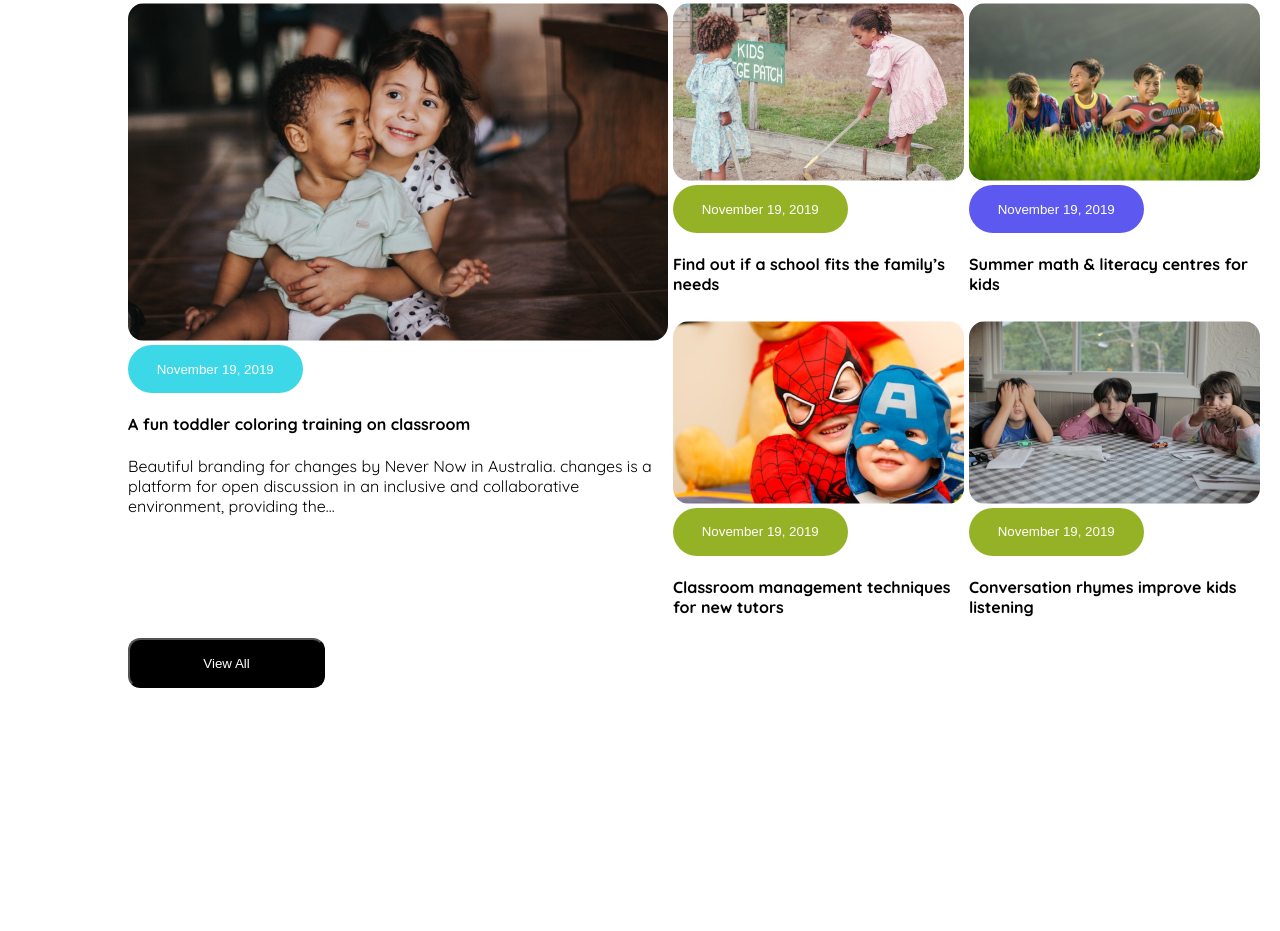
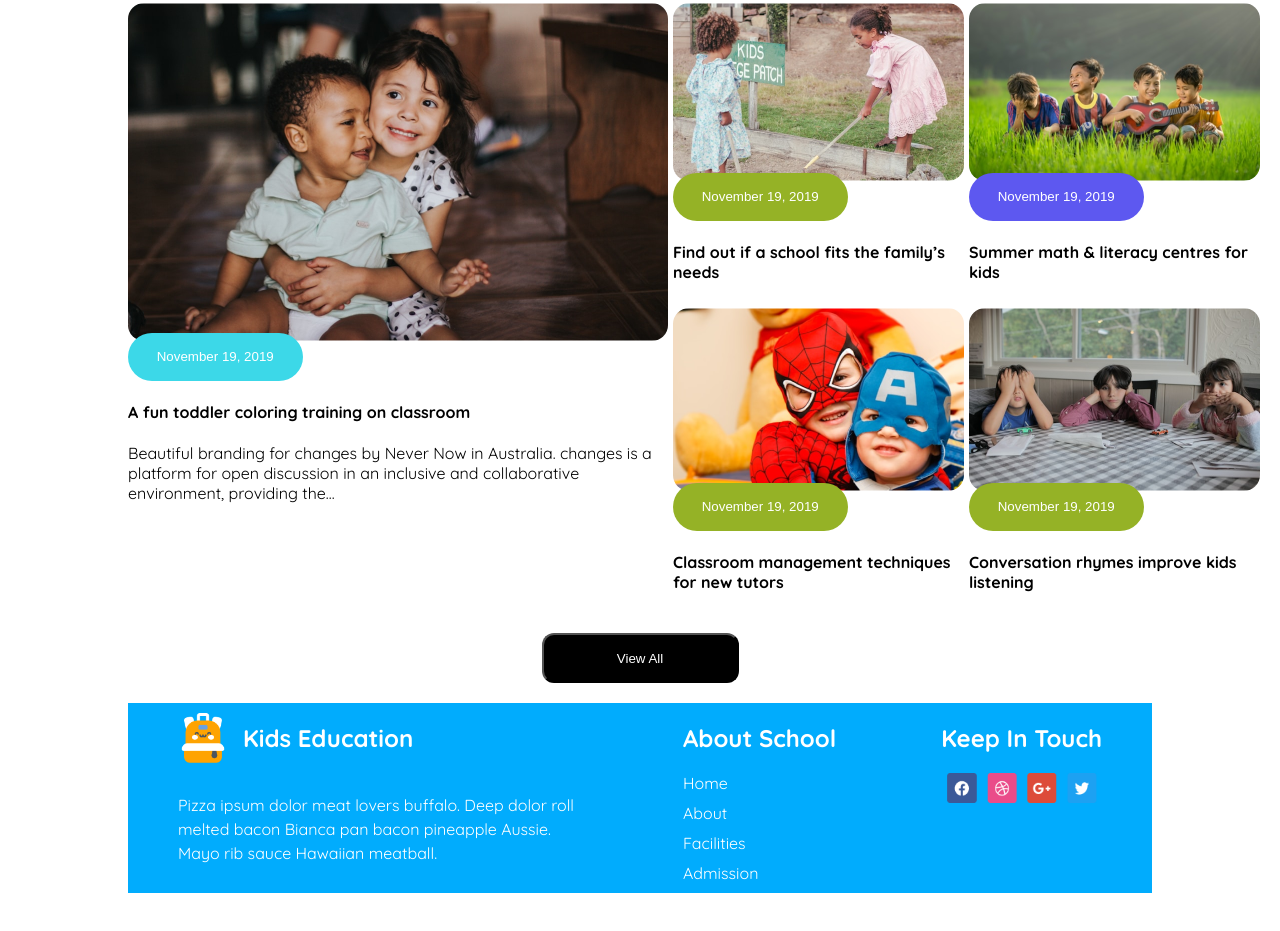
Before and after one commit to Sumyta-Bentey-Habib/Kids-school, a plain HTML site: page index.html in a window 1280 px wide. Shown: the part 1092-2023 px from the top of the page. Before the commit the page ends 1908 px from the top, so only its background shows below. Drawn offline with Linux system fonts and the light colour scheme.

Commit message:
Kids-school

```diff
--- a/index.html
+++ b/index.html
@@ -25,6 +25,7 @@
             <span></span>
             <span></span>
         </div>
+        <div class="line"></div>
     </nav>
     <main>
         <!-- Hero section -->
@@ -121,7 +122,39 @@
             </div>
             <button class="btn-viewall">View All </button>
         </section>
-    </main>
+</main>
+<!-- Footer site -->
+ <footer class="footer-site">
+    <div class="first-half">
+        <div class="img-text-para">
+            <img src="./assets/footer.png" alt="" srcset="">
+        <h2>Kids Education</h2>
+        </div>
+    <div class="para">
+        <p>
+            Pizza ipsum dolor meat lovers buffalo.
+             Deep dolor roll melted bacon Bianca pan bacon pineapple Aussie.
+             Mayo rib sauce Hawaiian meatball.
+        </p>
+    </div>
+    </div>
+    <div class="second-half">
+        <h2>About School</h2>
+         <li><a href="#">Home</a></li>
+            <li><a href="#">About</a></li>
+            <li><a href="#">Facilities</a></li>
+            <li><a href="#">Admission</a></li>
+    </div>
+    <div class="third-half">
+        <h2>Keep In Touch</h2>
+        <div class="last-icon">
+        <a href="#"><img src="./assets/fb.png" alt="" srcset=""></a>
+       <a href="#"><img src="./assets/dribble.png" alt="" srcset=""></a>
+       <a href="#"><img src="./assets/google+.png" alt="" srcset=""></a>
+       <a href="#"><img src="./assets/twitter.png" alt="" srcset=""></a>
+      </div>
+    </div>
 
+ </footer>
 </body>
 </html>
--- a/style.css
+++ b/style.css
@@ -84,6 +84,9 @@ nav {
   margin: 0.3rem 0;
   transition: all 0.3s ease;
 }
+.line{
+  visibility: hidden;
+}
 
 @media (max-width: 768px) {
   .nav-links, .btn-nav, h3 {
@@ -102,6 +105,10 @@ nav {
   nav {
     padding: 1rem;
   }
+  .line {
+    border-top: 2px solid black; /* Creates a line on top of the element */
+}
+
 }
 
 /* Hero Section */
@@ -150,7 +157,6 @@ nav {
   align-self: flex-start;
 }
 
-/* Responsive Hero Section for Mobile */
 @media (max-width: 768px) {
   .hero-section {
     flex-direction: column;
@@ -178,7 +184,7 @@ nav {
     background-image: url('./assets/bg.png');
 }
 
-/* Cards Section Container */
+
 .cards-section {
     display: flex;
     justify-content: center;
@@ -298,7 +304,8 @@ nav {
   /* Our Stories */
   .third-section{
     background-image: url('./assets/bg.png');
-    background-color:#FEA3014D #FFFFFF4D ;
+    background-color:linear-gradient(to bottom , rgba(254, 163, 1, 0.3)
+    rgba(255, 255, 255, 0.3));;
   }
   .image-section{
     display: flex;
@@ -336,20 +343,20 @@ color: white;
   .btn-third{
     background-color: #5D58F0;
   }
-  /* button{
-    display: flex;
-  justify-content: center;
-  } */
+  .btn-date{
+    margin-top: -40px;
+  }
  .btn-viewall{
   display: flex;
   justify-content: center;
   align-items: center;
   width: 197px;
   height: 50px;
-  padding: 10px 10px 10px 10px;
+  padding: 10px;
   color: white;
   background-color: black;
   border-radius: 12px;
+  margin: 20px auto;
  }
 @media (max-width: 768px) {
 .third-section{
@@ -359,8 +366,6 @@ color: white;
   .single-image-card {
       display: none;
   }
-
-
   .multiple-image-card {
       grid-template-columns: repeat(2,1fr);
   }
@@ -377,7 +382,108 @@ color: white;
   .btn-viewall{
     width: auto;
     height: auto;
+    display: flex;
    justify-content: center;
    align-items: center;
   }
 }
+/* Footer Styles */
+footer {
+  background-color: #01ACFD;
+  width: 100%;
+  padding: 20px 0;
+  color: white;
+  position: relative;
+  bottom: 0;
+  margin: 0;
+}
+
+.footer-site {
+  display: flex;
+  justify-content: space-between;
+  padding: 0 50px;
+  box-sizing: border-box;
+}
+
+.img-text-para {
+  display: flex;
+  align-items: center;
+  gap: 15px;
+  padding-bottom: 10px;
+}
+
+.img-text-para img {
+  width: 50px;
+}
+
+.para p {
+  font-size: 16px;
+  margin: 10px 0;
+  line-height: 1.5;
+  max-width: 400px;
+}
+
+.second-half ul {
+  list-style: none;
+  padding: 0;
+  margin: 0;
+}
+
+.second-half li {
+  margin-bottom: 10px;
+ list-style: none;
+}
+
+.second-half a {
+  text-decoration: none;
+  color: white;
+  font-size: 16px;
+  transition: color 0.3s ease;
+}
+
+.second-half a:hover {
+  color: #ffd700;
+}
+
+.third-half {
+  text-align: center;
+}
+
+.last-icon {
+  display: flex;
+  gap: 10px;
+  justify-content: center;
+  align-items: center;
+  margin-top: 10px;
+}
+
+.last-icon img {
+  width: 30px;
+  height: 30px;
+  transition: transform 0.3s ease;
+}
+
+.last-icon img:hover {
+  transform: scale(1.1);
+}
+
+@media (max-width: 768px) {
+  .footer-site {
+    flex-direction: column;
+    align-items: center;
+    text-align: center;
+  }
+
+  .img-text-para {
+    flex-direction: column;
+  }
+
+  .second-half ul li {
+    margin-bottom: 5px;
+  }
+
+  .last-icon {
+    flex-direction: row;
+    gap: 15px;
+  }
+}
```
Lines whose indentation alone changed are shown as unchanged.
